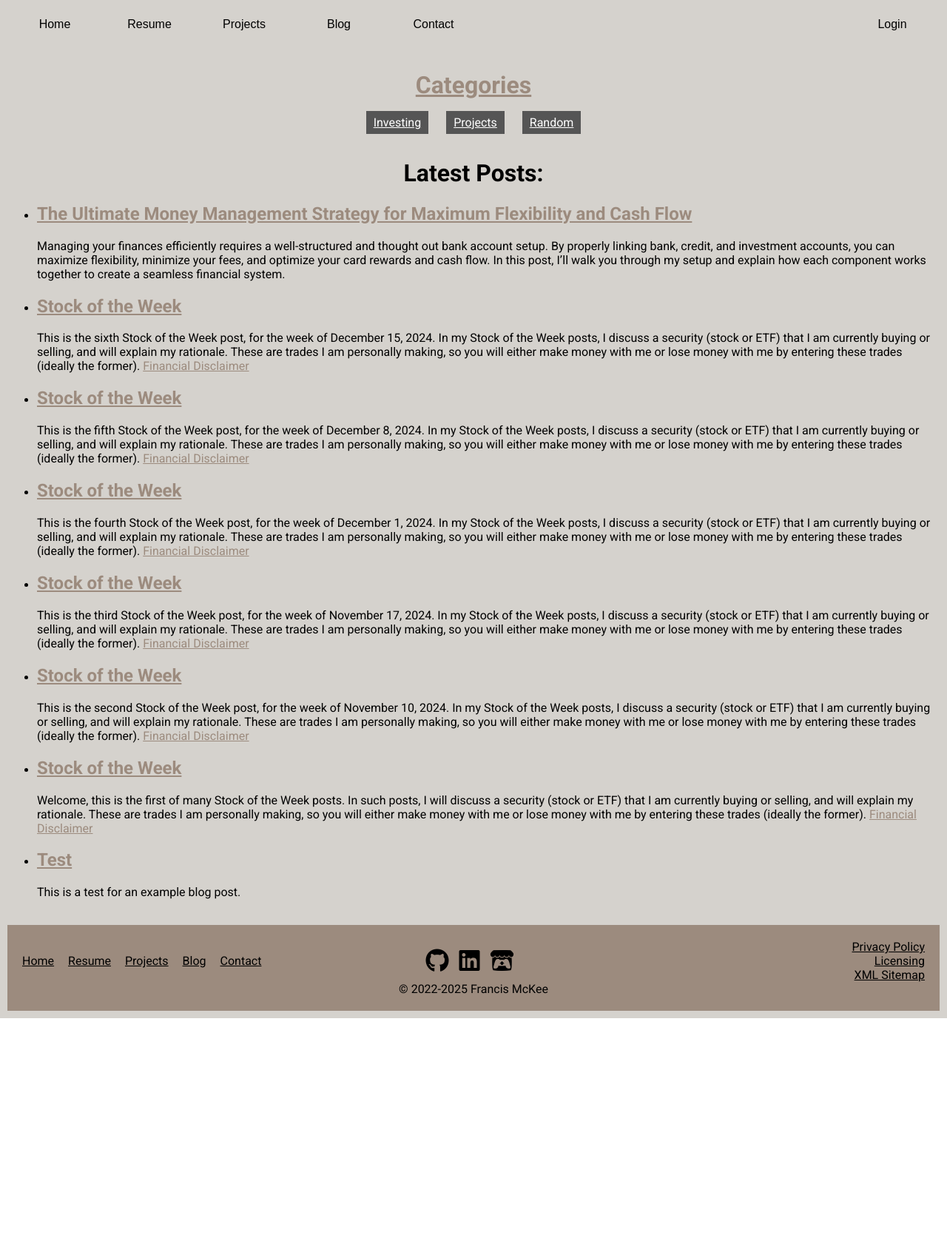
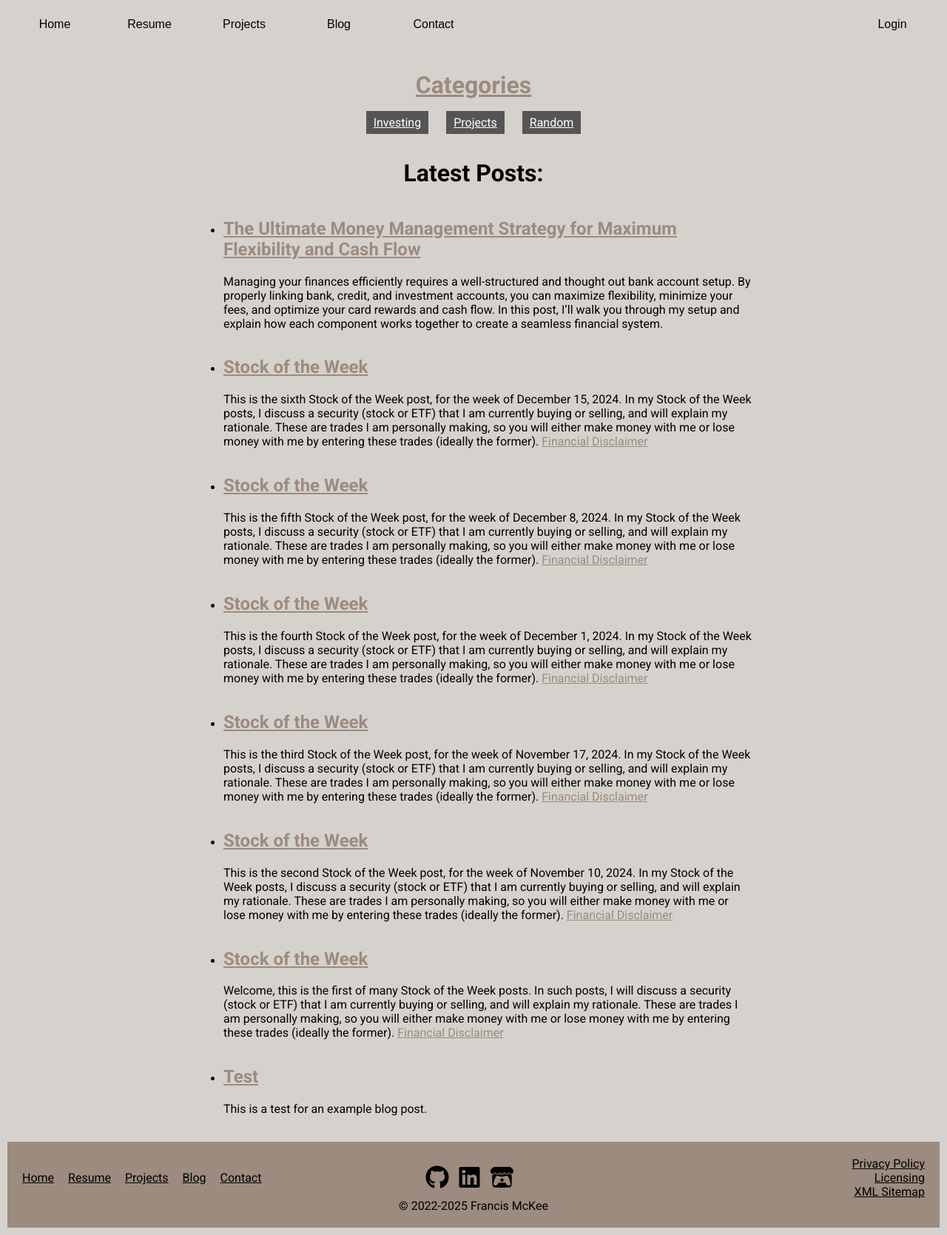
Before and after one commit to Francis-McKee/francis-mckee.github.io, a Jekyll site: the page built from blog.html, in a window 1280 px wide. Shown: the whole page at 74% size. Built offline with Jekyll 4.4.1, drawn with Linux system fonts in a browser that asks for light colours; nearby versions of some CDN libraries; comment, search, counter and statistics services are not loaded; before the commit the page ends 1376 px from its top, so only the background shows below that.

Commit message:
edited CSS for blog.html ul posts list

```diff
--- a/_layouts/category.html
+++ b/_layouts/category.html
@@ -17,7 +17,7 @@ layout: default
 
 {{ content }}
 
-<h2>Posts</h2>
+<h2>Latest Posts:</h2>
 <ul>
   {% assign filtered_posts = site.posts | where: 'category', page.short_name %}
   {% for post in filtered_posts %}
--- a/blog.html
+++ b/blog.html
@@ -16,7 +16,7 @@ title: Blog
 </ul>
 <br>
 <h1> Latest Posts: </h1>
-<ul>
+<ul class="posts">
   {% for post in site.posts %}
 
     <li>
--- a/css/blog.css
+++ b/css/blog.css
@@ -35,3 +35,16 @@ h1 {
     color: white;
     background-color: #9C8B7E
 }
+
+.posts {
+    display: grid;
+    margin: auto;
+    margin-top: 10px;
+    width: 60%;
+}
+
+@media screen and (max-width: 768px) { /* mobile devices & tablets - screen width <= 768px */
+    .posts {
+      width: 90%;
+    }
+}
```
Also changed, not shown: 5 other files.
